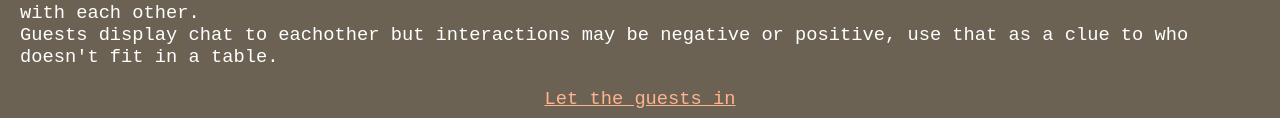
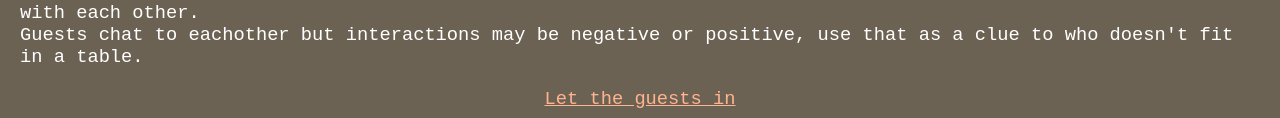
Before and after one commit to dosaki/seating-planner, a website built with webpack: page static/index.html in a window 1280 px wide. Shown: the part 408-526 px from the top of the page. Built offline with nearby package versions, Linux system fonts and the light colour scheme.

Commit message:
Final touches

```diff
--- a/src/entities/person.js
+++ b/src/entities/person.js
@@ -198,7 +198,6 @@ export class Person {
         ctx.filter = 'blur(4px)';
         ctx.fillStyle = `${happinessColour(this.happiness)}70`;
         ctx.fill(shadow);
-        ctx.filter = 'blur(4px)';
         ctx.fillStyle = "#00000060";
         ctx.fill(shadow);
         ctx.filter = "none";
--- a/static/index.html
+++ b/static/index.html
@@ -60,7 +60,7 @@
             <div>You must now plan their seating space on the fly.</div>
             <div monetization></div>
             <div>Drag guest cards to the available tables, but pay attention to their traits and don't let them get too angry with each other.</div>
-            <div>Guests display chat to eachother but interactions may be negative or positive, use that as a clue to who doesn't fit in a table.</div>
+            <div>Guests chat to eachother but interactions may be negative or positive, use that as a clue to who doesn't fit in a table.</div>
             <div class="highlight"><a starter href="javascript:start()">Let the guests in</a></div>
         </div>
     </div>
```
Also changed, not shown: README.md.
